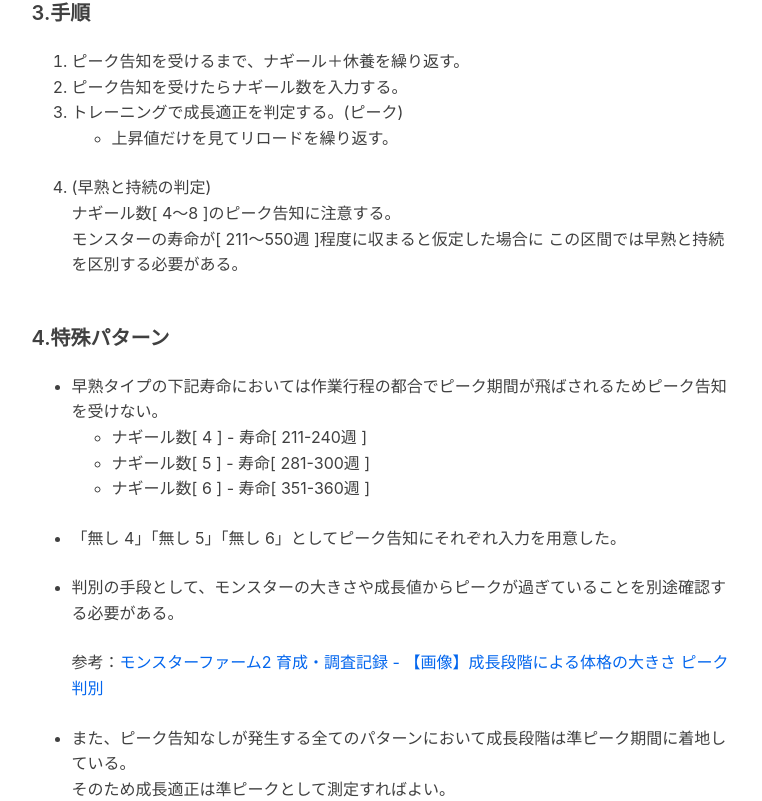
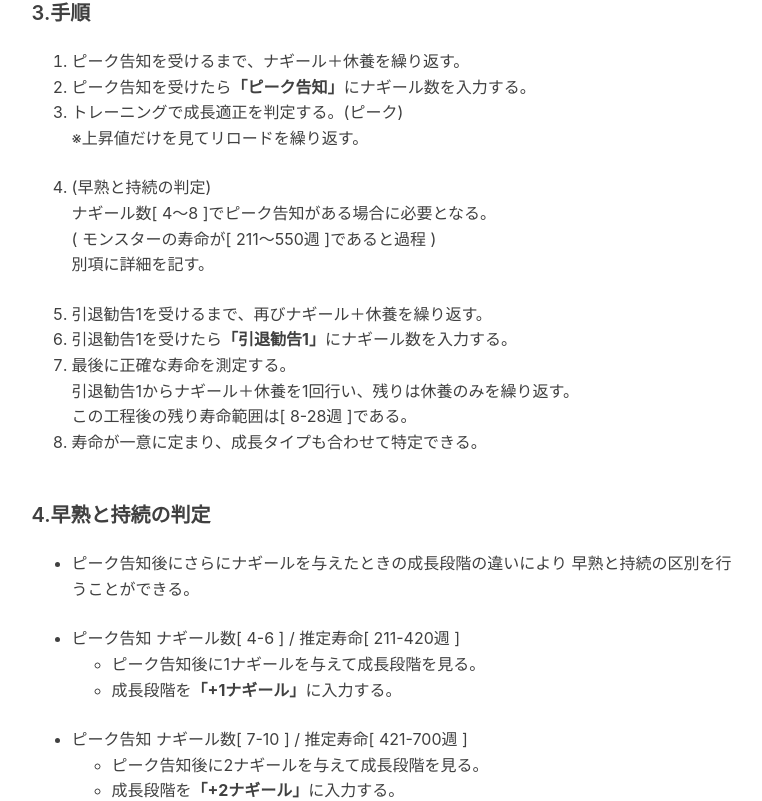
Before and after one commit to Jonnifer-R/MF2_Nagir_to_LifeTIme, a React (Create React App) app in the folder nagir-life/: page / in a window 1280 px wide. Shown: the part 1219-2020 px from the top of the page, without its empty margins (258-1020 px from the left). Built offline with nearby package versions, Linux system fonts and the light colour scheme.

Commit message:
Order method
it is can easily to input.

```diff
--- a/nagir-life/src/Usage.js
+++ b/nagir-life/src/Usage.js
@@ -28,20 +28,49 @@ class Usage extends Component {
           <h5>3.手順</h5>
           <ol>
             <li>ピーク告知を受けるまで、ナギール＋休養を繰り返す。</li>
-            <li>ピーク告知を受けたらナギール数を入力する。</li>
+            <li>ピーク告知を受けたら<b>「ピーク告知」</b>にナギール数を入力する。</li>
             <li>トレーニングで成長適正を判定する。(ピーク)</li>
-              <ul>
-                <li>上昇値だけを見てリロードを繰り返す。</li>
-              </ul>
+              ※上昇値だけを見てリロードを繰り返す。
+              <p />
+
             <li>(早熟と持続の判定)</li>
-              ナギール数[ 4～8 ]のピーク告知に注意する。<br />
-              モンスターの寿命が[ 211～550週 ]程度に収まると仮定した場合に
-              この区間では早熟と持続を区別する必要がある。
+              ナギール数[ 4～8 ]でピーク告知がある場合に必要となる。<br />
+              ( モンスターの寿命が[ 211～550週 ]であると過程 )<br />
+              別項に詳細を記す。
+              <p />
+
+            <li>引退勧告1を受けるまで、再びナギール＋休養を繰り返す。</li>
+            <li>引退勧告1を受けたら<b>「引退勧告1」</b>にナギール数を入力する。</li>
+            <li>最後に正確な寿命を測定する。<br />
+              引退勧告1からナギール＋休養を1回行い、残りは休養のみを繰り返す。<br />
+              この工程後の残り寿命範囲は[ 8-28週 ]である。
+            </li>
+            <li>寿命が一意に定まり、成長タイプも合わせて特定できる。</li>
           </ol>
         </div>
 
         <div className="usage-inline">
-          <h5>4.特殊パターン</h5>
+          <h5>4.早熟と持続の判定</h5>
+          <ul>
+            <li>ピーク告知後にさらにナギールを与えたときの成長段階の違いにより
+              早熟と持続の区別を行うことができる。
+            </li>
+            <p />
+            <li>ピーク告知 ナギール数[ 4-6 ] / 推定寿命[ 211-420週 ]</li>
+              <ul>
+                <li>ピーク告知後に1ナギールを与えて成長段階を見る。</li>
+                <li>成長段階を<b>「+1ナギール」</b>に入力する。</li>
+              </ul>
+            <li>ピーク告知 ナギール数[ 7-10 ] / 推定寿命[ 421-700週 ]</li>
+              <ul>
+                <li>ピーク告知後に2ナギールを与えて成長段階を見る。</li>
+                <li>成長段階を<b>「+2ナギール」</b>に入力する。</li>
+              </ul>
+          </ul>
+        </div>
+
+        <div className="usage-inline">
+          <h5>5.特殊パターン</h5>
           <ul>
             <li>早熟タイプの下記寿命においては作業行程の都合でピーク期間が飛ばされるためピーク告知を受けない。</li>
             <ul>
```
